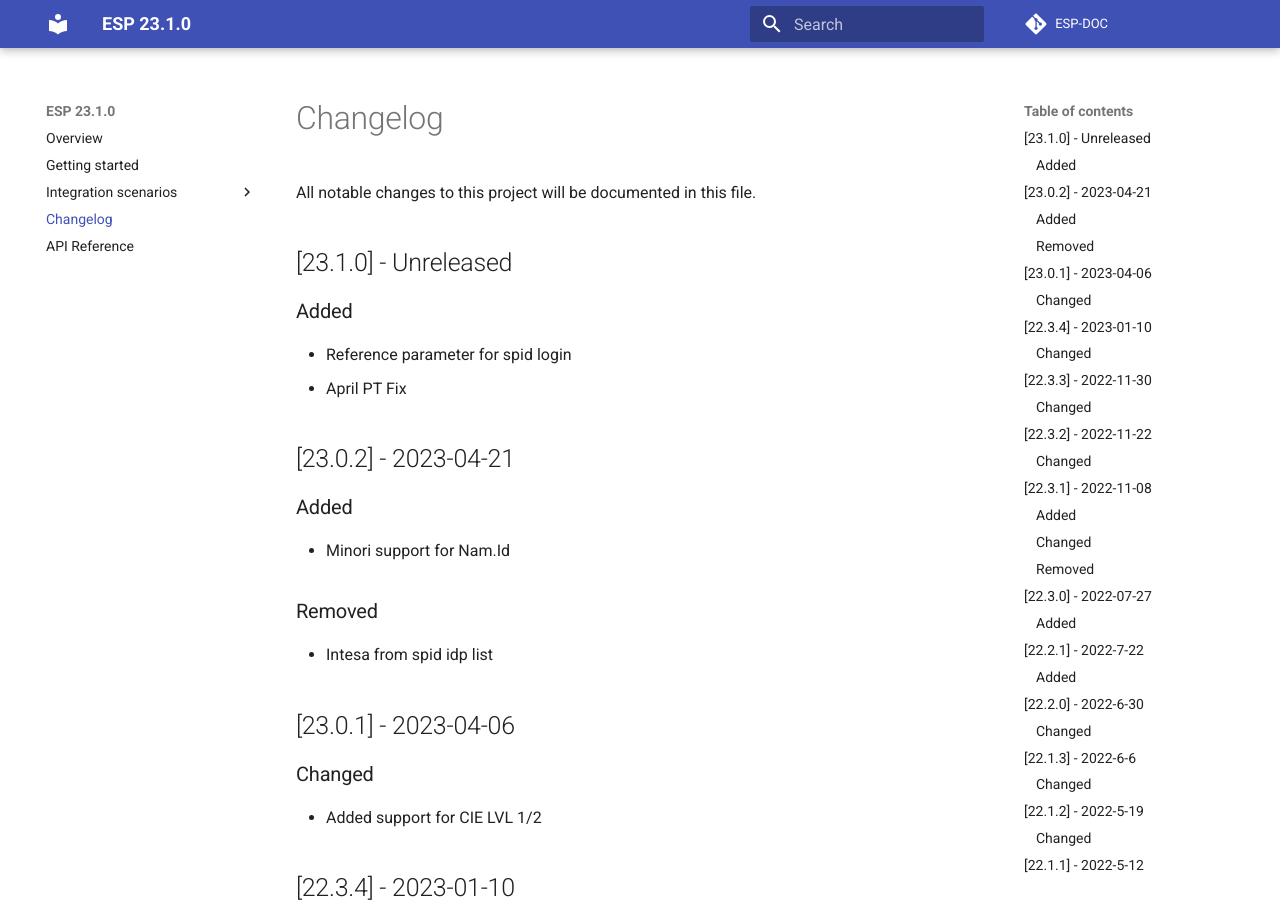
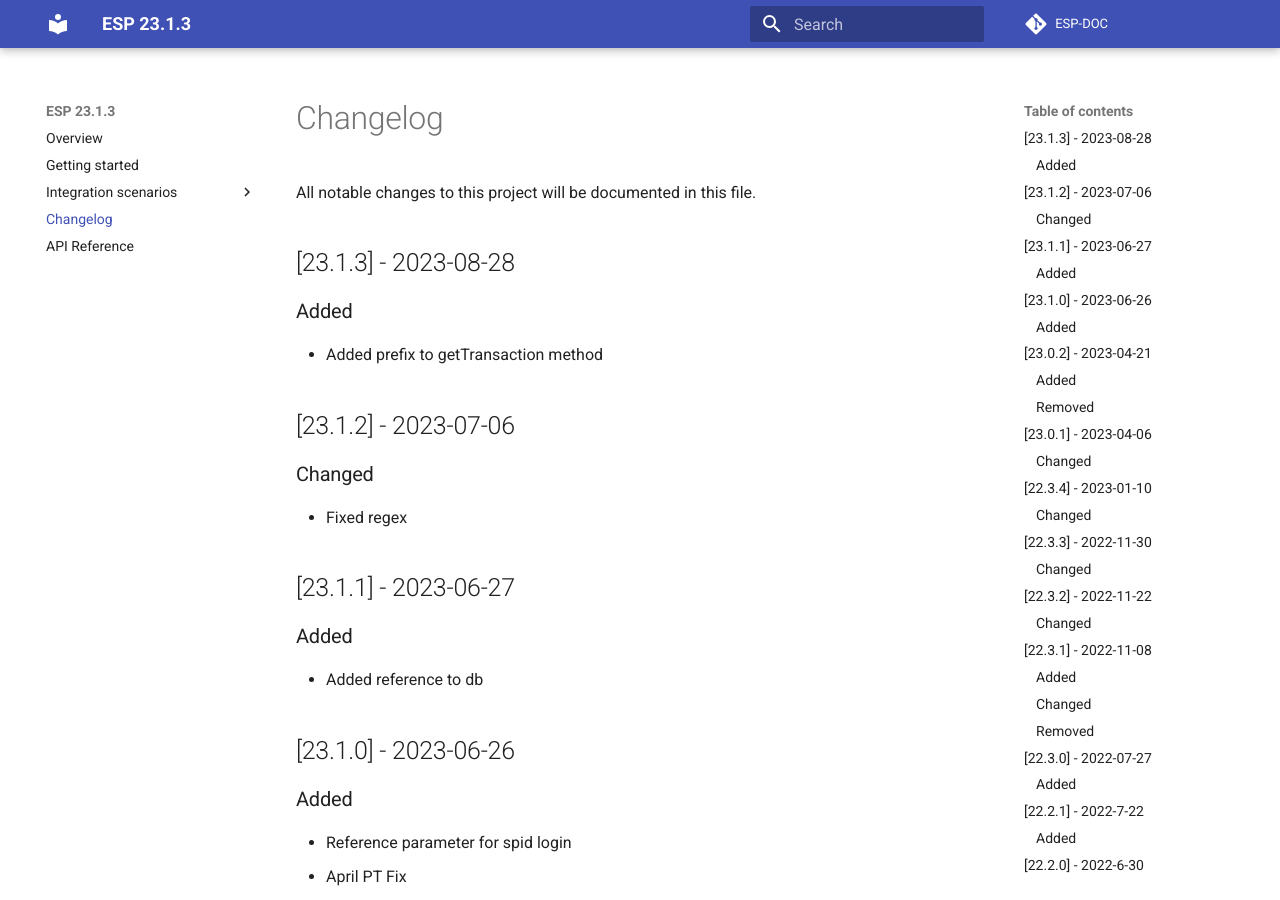
Before and after one commit to namirialgroup/esp-docs, an MkDocs documentation site: the page built from docs/changelog.md, in a window 1280 px wide and 900 px high. Built offline with MkDocs 1.6.1 and Material for MkDocs 9.7.7, drawn with Linux system fonts in a browser that asks for light colours; comment, search, counter and statistics services are not loaded.

Commit message:
Updated doc

```diff
--- a/docs/changelog.md
+++ b/docs/changelog.md
@@ -1,8 +1,22 @@
 # Changelog
 All notable changes to this project will be documented in this file.
 
+## [23.1.3] - 2023-08-28
 
-## [23.1.0] - Unreleased
+### Added
+- Added prefix to getTransaction method
+
+## [23.1.2] - 2023-07-06
+
+### Changed
+- Fixed regex
+
+## [23.1.1] - 2023-06-27
+
+### Added
+- Added reference to db
+
+## [23.1.0] - 2023-06-26
 
 ### Added
 - Reference parameter for spid login
--- a/mkdocs.yml
+++ b/mkdocs.yml
@@ -1,4 +1,4 @@
-site_name: ESP 23.1.0
+site_name: ESP 23.1.3
 theme:
   name: 'material'
   features:
```
Also changed, not shown: 1 other file.
